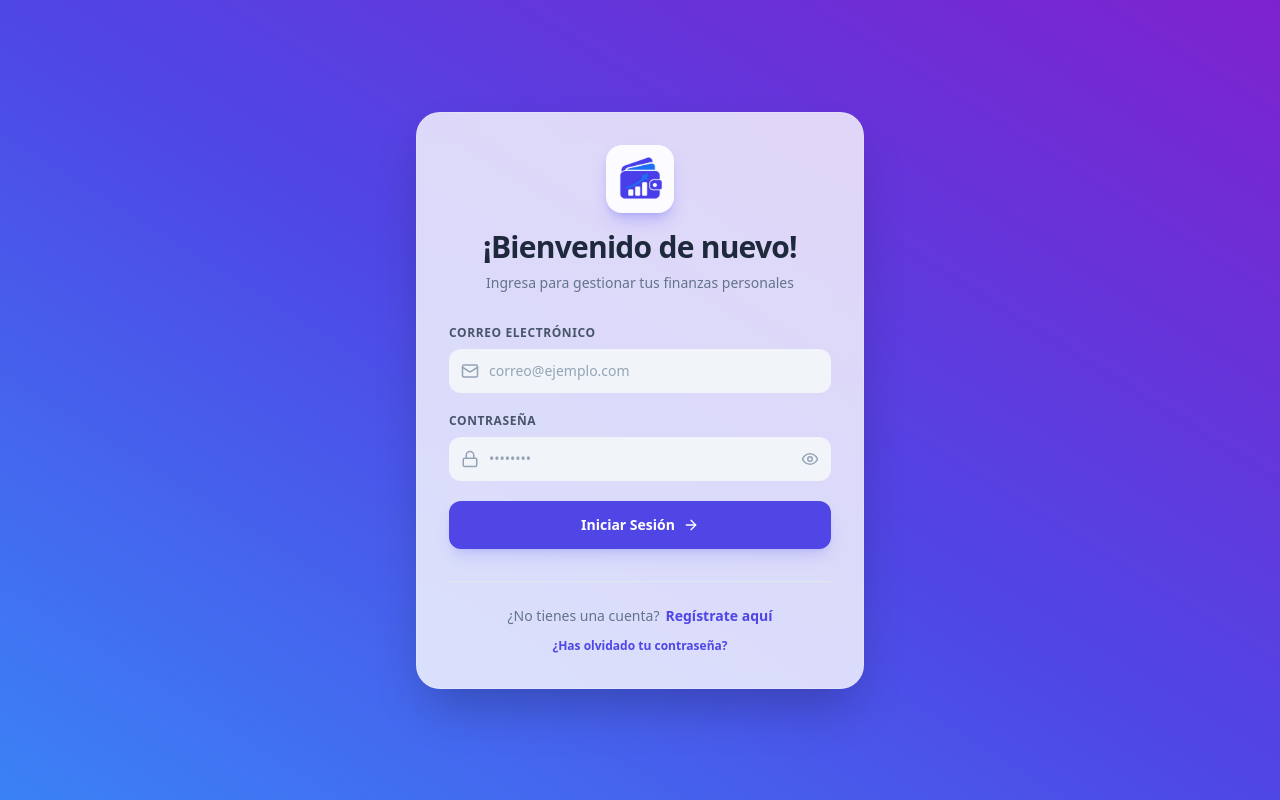
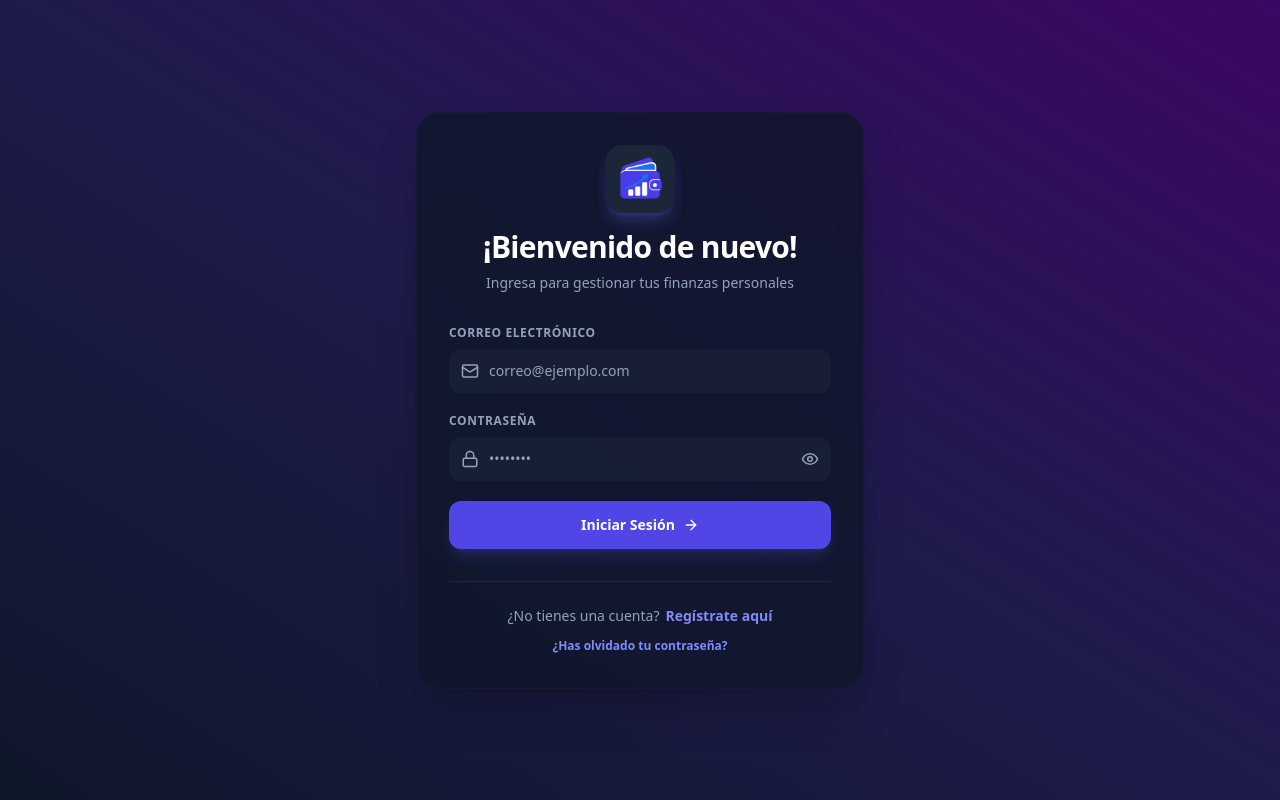
Before and after one commit to samubga/gestionfinanzas, a React (Vite) app in the folder frontend/: page / in a window 1280 px wide. Built offline with nearby package versions, Linux system fonts and the light colour scheme; no server answers.

Commit message:
style: fijar tema oscuro del acceso

```diff
--- a/frontend/src/components/Auth.tsx
+++ b/frontend/src/components/Auth.tsx
@@ -39,31 +39,31 @@ export const Auth: React.FC = () => {
   };
 
   return (
-    <div className="min-h-screen flex items-center justify-center p-4 bg-gradient-to-tr from-blue-500 via-brand-600 to-purple-700 dark:from-slate-900 dark:via-brand-950 dark:to-purple-950">
-      <div className="w-full max-w-md bg-white/80 dark:bg-slate-900/80 backdrop-blur-md rounded-3xl shadow-2xl overflow-hidden border border-white/20 dark:border-slate-800/30 p-8 transition-all duration-300">
+    <div className="public-auth min-h-screen flex items-center justify-center p-4 bg-gradient-to-tr from-[#0f172a] via-[#1e1b4b] to-[#3b0764]">
+      <div className="w-full max-w-md bg-[#0f172a]/80 backdrop-blur-md rounded-3xl shadow-2xl overflow-hidden border border-[#1e293b]/30 p-8 transition-all duration-300">
 
         {/* Header */}
         <div className="text-center mb-8">
-          <div className="inline-flex p-1.5 bg-white/90 dark:bg-slate-800/90 rounded-2xl mb-4 shadow-lg shadow-brand-500/30">
+          <div className="inline-flex p-1.5 bg-[#1e293b]/90 rounded-2xl mb-4 shadow-lg shadow-indigo-500/30">
             <img src="/brand/finanzas-logo.png" alt="Logo de Finanzas" className="w-14 h-14 object-contain" />
           </div>
-          <h2 className="text-3xl font-extrabold tracking-tight text-slate-800 dark:text-white">
+          <h2 className="text-3xl font-extrabold tracking-tight text-white">
             {isForgotPassword ? 'Restablece tu contraseña' : isLogin ? '¡Bienvenido de nuevo!' : 'Crea tu cuenta'}
           </h2>
-          <p className="text-slate-500 dark:text-slate-400 mt-2 text-sm">
+          <p className="text-[#94a3b8] mt-2 text-sm">
             {isForgotPassword ? 'Te enviaremos un enlace para crear una nueva contraseña' : isLogin ? 'Ingresa para gestionar tus finanzas personales' : 'Comienza a ahorrar y registrar tus gastos hoy'}
           </p>
         </div>
 
         {/* Error Alert */}
         {error && (
-          <div className="mb-6 p-4 bg-red-50 dark:bg-red-950/30 border-l-4 border-red-500 text-red-700 dark:text-red-400 text-sm rounded-xl">
+          <div className="mb-6 p-4 bg-red-950/30 border-l-4 border-red-500 text-red-300 text-sm rounded-xl">
             {error}
           </div>
         )}
 
         {success && (
-          <div className="mb-6 p-4 bg-emerald-50 dark:bg-emerald-950/30 border-l-4 border-emerald-500 text-emerald-700 dark:text-emerald-400 text-sm rounded-xl">
+          <div className="mb-6 p-4 bg-emerald-950/30 border-l-4 border-emerald-500 text-emerald-300 text-sm rounded-xl">
             {success}
           </div>
         )}
@@ -73,9 +73,9 @@ export const Auth: React.FC = () => {
           {!isLogin && !isForgotPassword && (
             <>
               <div className="relative">
-                <label className="block text-xs font-semibold text-slate-600 dark:text-slate-400 uppercase tracking-wider mb-2">Nombre completo</label>
+                <label className="block text-xs font-semibold text-[#94a3b8] uppercase tracking-wider mb-2">Nombre completo</label>
                 <div className="relative">
-                  <div className="absolute inset-y-0 left-0 pl-3 flex items-center pointer-events-none text-slate-400">
+                  <div className="absolute inset-y-0 left-0 pl-3 flex items-center pointer-events-none text-[#94a3b8]">
                     <UserIcon size={18} />
                   </div>
                   <input
@@ -85,12 +85,12 @@ export const Auth: React.FC = () => {
                     value={name}
                     onChange={(e) => setName(e.target.value)}
                     placeholder="Juan Pérez"
-                    className="w-full pl-10 pr-4 py-3 bg-slate-100 dark:bg-slate-800/50 border-0 rounded-xl focus:ring-2 focus:ring-brand-500 dark:focus:ring-brand-600 text-slate-800 dark:text-white placeholder-slate-400 text-sm transition-all"
+                    className="w-full pl-10 pr-4 py-3 bg-[#1e293b]/50 border-0 rounded-xl focus:ring-2 focus:ring-indigo-500 text-white placeholder-[#94a3b8] text-sm transition-all"
                   />
                 </div>
               </div>
               <div className="relative">
-                <label className="block text-xs font-semibold text-slate-600 dark:text-slate-400 uppercase tracking-wider mb-2">Código de invitación</label>
+                <label className="block text-xs font-semibold text-[#94a3b8] uppercase tracking-wider mb-2">Código de invitación</label>
                 <div className="relative">
                   <input
                     type={showInviteCode ? 'text' : 'password'}
@@ -99,18 +99,18 @@ export const Auth: React.FC = () => {
                     value={inviteCode}
                     onChange={(e) => setInviteCode(e.target.value)}
                     placeholder="Código que te ha dado el administrador"
-                    className="w-full px-4 py-3 pr-12 bg-slate-100 dark:bg-slate-800/50 border-0 rounded-xl focus:ring-2 focus:ring-brand-500 dark:focus:ring-brand-600 text-slate-800 dark:text-white placeholder-slate-400 text-sm transition-all"
+                    className="w-full px-4 py-3 pr-12 bg-[#1e293b]/50 border-0 rounded-xl focus:ring-2 focus:ring-indigo-500 text-white placeholder-[#94a3b8] text-sm transition-all"
                   />
-                  <button type="button" onClick={() => setShowInviteCode(!showInviteCode)} className="absolute inset-y-0 right-0 px-3 text-slate-400 hover:text-brand-600 cursor-pointer" aria-label={showInviteCode ? 'Ocultar código de invitación' : 'Mostrar código de invitación'}>{showInviteCode ? <EyeOff size={18} /> : <Eye size={18} />}</button>
+                  <button type="button" onClick={() => setShowInviteCode(!showInviteCode)} className="absolute inset-y-0 right-0 px-3 text-[#94a3b8] hover:text-indigo-400 cursor-pointer" aria-label={showInviteCode ? 'Ocultar código de invitación' : 'Mostrar código de invitación'}>{showInviteCode ? <EyeOff size={18} /> : <Eye size={18} />}</button>
                 </div>
               </div>
             </>
           )}
 
           <div className="relative">
-            <label className="block text-xs font-semibold text-slate-600 dark:text-slate-400 uppercase tracking-wider mb-2">Correo electrónico</label>
+            <label className="block text-xs font-semibold text-[#94a3b8] uppercase tracking-wider mb-2">Correo electrónico</label>
             <div className="relative">
-              <div className="absolute inset-y-0 left-0 pl-3 flex items-center pointer-events-none text-slate-400">
+              <div className="absolute inset-y-0 left-0 pl-3 flex items-center pointer-events-none text-[#94a3b8]">
                 <Mail size={18} />
               </div>
               <input
@@ -119,15 +119,15 @@ export const Auth: React.FC = () => {
                 value={email}
                 onChange={(e) => setEmail(e.target.value)}
                 placeholder="correo@ejemplo.com"
-                className="w-full pl-10 pr-4 py-3 bg-slate-100 dark:bg-slate-800/50 border-0 rounded-xl focus:ring-2 focus:ring-brand-500 dark:focus:ring-brand-600 text-slate-800 dark:text-white placeholder-slate-400 text-sm transition-all"
+                className="w-full pl-10 pr-4 py-3 bg-[#1e293b]/50 border-0 rounded-xl focus:ring-2 focus:ring-indigo-500 text-white placeholder-[#94a3b8] text-sm transition-all"
               />
             </div>
           </div>
 
           {!isForgotPassword && <div className="relative">
-            <label className="block text-xs font-semibold text-slate-600 dark:text-slate-400 uppercase tracking-wider mb-2">Contraseña</label>
+            <label className="block text-xs font-semibold text-[#94a3b8] uppercase tracking-wider mb-2">Contraseña</label>
             <div className="relative">
-              <div className="absolute inset-y-0 left-0 pl-3 flex items-center pointer-events-none text-slate-400">
+              <div className="absolute inset-y-0 left-0 pl-3 flex items-center pointer-events-none text-[#94a3b8]">
                 <Lock size={18} />
               </div>
               <input
@@ -138,16 +138,16 @@ export const Auth: React.FC = () => {
                 value={password}
                 onChange={(e) => setPassword(e.target.value)}
                 placeholder={isLogin ? '••••••••' : '8+ caracteres, letras y números'}
-                className="w-full pl-10 pr-12 py-3 bg-slate-100 dark:bg-slate-800/50 border-0 rounded-xl focus:ring-2 focus:ring-brand-500 dark:focus:ring-brand-600 text-slate-800 dark:text-white placeholder-slate-400 text-sm transition-all"
+                className="w-full pl-10 pr-12 py-3 bg-[#1e293b]/50 border-0 rounded-xl focus:ring-2 focus:ring-indigo-500 text-white placeholder-[#94a3b8] text-sm transition-all"
               />
-              <button type="button" onClick={() => setShowPassword(!showPassword)} className="absolute inset-y-0 right-0 px-3 text-slate-400 hover:text-brand-600 cursor-pointer" aria-label={showPassword ? 'Ocultar contraseña' : 'Mostrar contraseña'}>{showPassword ? <EyeOff size={18} /> : <Eye size={18} />}</button>
+              <button type="button" onClick={() => setShowPassword(!showPassword)} className="absolute inset-y-0 right-0 px-3 text-[#94a3b8] hover:text-indigo-400 cursor-pointer" aria-label={showPassword ? 'Ocultar contraseña' : 'Mostrar contraseña'}>{showPassword ? <EyeOff size={18} /> : <Eye size={18} />}</button>
             </div>
           </div>}
 
           <button
             type="submit"
             disabled={loading}
-            className="w-full flex items-center justify-center py-3.5 px-4 bg-brand-600 hover:bg-brand-700 disabled:bg-brand-600/70 text-white rounded-xl font-semibold text-sm shadow-lg shadow-brand-500/20 hover:shadow-brand-500/35 transition-all cursor-pointer group"
+            className="w-full flex items-center justify-center py-3.5 px-4 bg-indigo-600 hover:bg-indigo-500 disabled:bg-indigo-600/70 text-white rounded-xl font-semibold text-sm shadow-lg shadow-indigo-500/20 hover:shadow-indigo-500/35 transition-all cursor-pointer group"
           >
             {loading ? (
               <Loader2 className="animate-spin mr-2" size={18} />
@@ -161,8 +161,8 @@ export const Auth: React.FC = () => {
         </form>
 
         {/* Toggle Mode */}
-        <div className="mt-8 pt-6 border-t border-slate-200 dark:border-slate-800 text-center">
-          <p className="text-sm text-slate-500 dark:text-slate-400">
+        <div className="mt-8 pt-6 border-t border-[#1e293b] text-center">
+          <p className="text-sm text-[#94a3b8]">
             {isForgotPassword ? '¿Ya recuerdas tu contraseña?' : isLogin ? '¿No tienes una cuenta?' : '¿Ya tienes una cuenta?'}
             <button
               onClick={() => {
@@ -175,7 +175,7 @@ export const Auth: React.FC = () => {
                 setError('');
                 setSuccess('');
               }}
-              className="ml-1.5 font-bold text-brand-600 hover:text-brand-700 dark:text-brand-400 dark:hover:text-brand-300 focus:outline-none transition-colors"
+              className="ml-1.5 font-bold text-indigo-400 hover:text-indigo-300 focus:outline-none transition-colors"
             >
               {isForgotPassword ? 'Inicia sesión' : isLogin ? 'Regístrate aquí' : 'Inicia sesión aquí'}
             </button>
@@ -183,7 +183,7 @@ export const Auth: React.FC = () => {
           {isLogin && !isForgotPassword && (
             <button
               onClick={() => { setIsForgotPassword(true); setError(''); setSuccess(''); }}
-              className="mt-3 text-xs font-bold text-brand-600 hover:text-brand-700 dark:text-brand-400 dark:hover:text-brand-300 focus:outline-none transition-colors"
+              className="mt-3 text-xs font-bold text-indigo-400 hover:text-indigo-300 focus:outline-none transition-colors"
             >
               ¿Has olvidado tu contraseña?
             </button>
```
Also changed, not shown: frontend/src/components/ResetPassword.tsx (+9 -9 lines).
